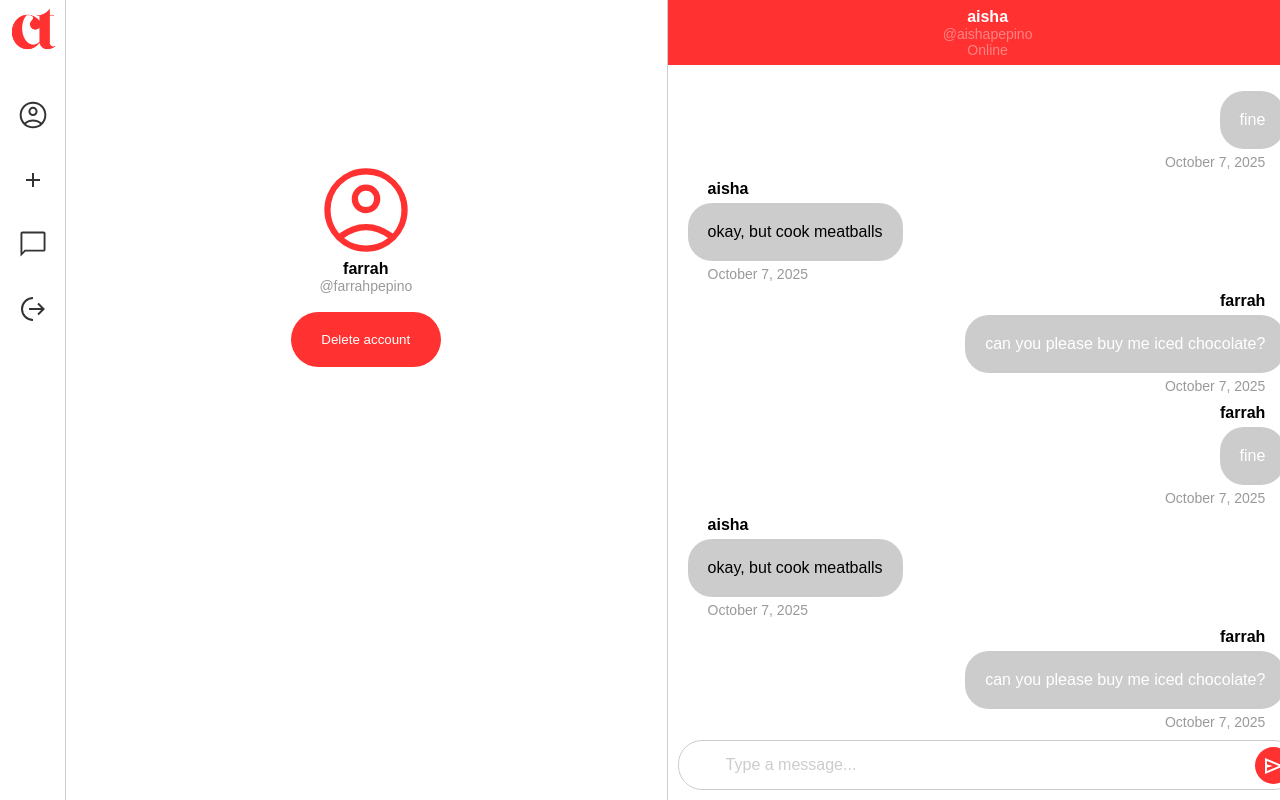
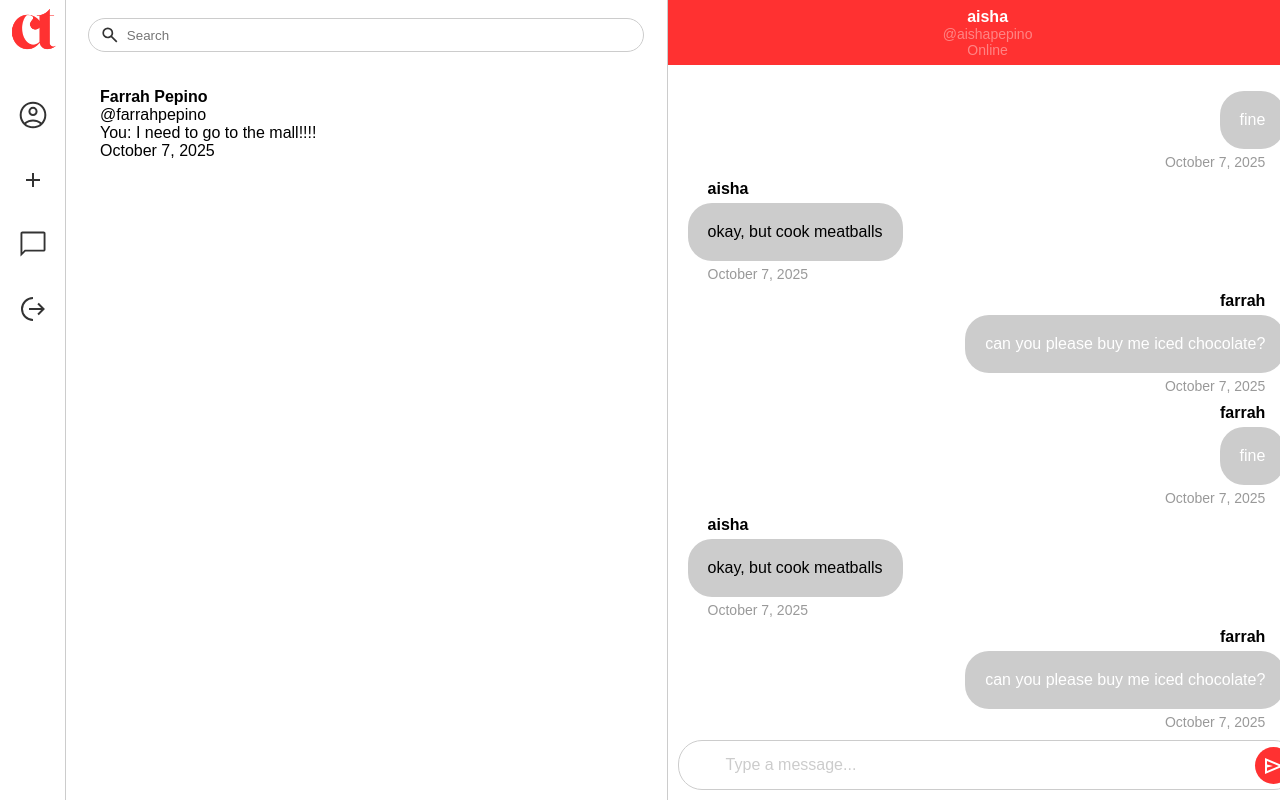
Before and after one commit to farrahpepino/chat-application, an Angular app in the folder client/: page / in a window 1280 px wide. Built offline with nearby package versions, Linux system fonts and the light colour scheme.

Commit message:
finished ui for auth, now i need the create new message and confirm deletion

```diff
--- a/client/src/Components/Auth/login/login.css
+++ b/client/src/Components/Auth/login/login.css
@@ -0,0 +1,33 @@
+.container{
+    background-color: white;
+    height: 100vh;
+    width: 100vw;
+    display: flex;
+    flex-direction: column;
+    justify-content: center;
+    align-items: center;
+}
+
+input{
+    width: 400px;
+    margin: 3px 10px;
+    padding: 15px;
+    border-radius: 24px;
+    border: 1px solid #CCCCCC;
+}
+
+button{
+    width: 430px;
+    padding: 15px;
+    margin: 3px 10px;
+    background-color: red;
+    color: white;
+}
+
+.logo{
+    width: 350px;
+}
+
+img{
+    margin-top: -150px;
+}
--- a/client/src/Components/Auth/login/login.html
+++ b/client/src/Components/Auth/login/login.html
@@ -1 +1,11 @@
-<p>login works!</p>
+<div class="container">
+    <img src="ct.png" alt="logo" class="logo">
+    <form action="" class="flex-col form">
+        <input type="email" placeholder="Email">
+        <input type="password" placeholder="Password">
+        <br>
+        <button type="submit">Register</button>
+    </form>
+    <br>
+    <div class="subtext">Already have an account? <strong>Sign in.</strong></div>
+</div>
--- a/client/src/Components/Auth/register/register.css
+++ b/client/src/Components/Auth/register/register.css
@@ -0,0 +1,33 @@
+.container{
+    background-color: white;
+    height: 100vh;
+    width: 100vw;
+    display: flex;
+    flex-direction: column;
+    justify-content: center;
+    align-items: center;
+}
+
+input{
+    width: 400px;
+    margin: 3px 10px;
+    padding: 15px;
+    border-radius: 24px;
+    border: 1px solid #CCCCCC;
+}
+
+button{
+    width: 430px;
+    padding: 15px;
+    margin: 3px 10px;
+    background-color: red;
+    color: white;
+}
+
+.logo{
+    width: 350px;
+}
+
+img{
+    margin-top: -150px;
+}
--- a/client/src/Components/Auth/register/register.html
+++ b/client/src/Components/Auth/register/register.html
@@ -1 +1,14 @@
-<p>register works!</p>
+<div class="container">
+    <img src="ct.png" alt="logo" class="logo">
+    <form action="" class="flex-col form">
+        <input type="text" placeholder="Name">
+        <input type="text" placeholder="Username">
+        <input type="email" placeholder="Email">
+        <input type="password" placeholder="Password">
+        <input type="password" placeholder="Confirm password">
+        <br>
+        <button type="submit">Register</button>
+    </form>
+    <br>
+    <div class="subtext">Already have an account? <strong>Sign in.</strong></div>
+</div>
--- a/client/src/app/app.css
+++ b/client/src/app/app.css
@@ -2,3 +2,26 @@
     position: fixed;
     left: 65px;
 }
+
+.create{
+    position: fixed;
+    top: 50%;
+    left: 50%;
+    transform: translate(-50%, -50%);
+    background-color: white;
+    width: 70rem;
+    height: 40rem;
+    border: 1px solid #333333;
+    border-radius: 24px;
+    padding: 20px;
+}
+
+.bg{
+    backdrop-filter: blur(1px);
+    position: fixed;
+    top: 0;
+    left: 0;
+    height: 100vh;
+    width: 100vw;
+    background-color: rgba(0, 0, 0, 0.2);
+}
--- a/client/src/app/app.html
+++ b/client/src/app/app.html
@@ -1,6 +1,14 @@
 <app-navbar />
 <div class="chat-container flex-row">
-    <!-- <app-chat-list /> -->
-    <app-profile />
+    <app-chat-list />
+    <!-- <app-profile /> -->
     <app-chat-room />
 </div>
+
+
+<!-- <div class="bg"></div>
+<div class="create">
+    Recepient
+    content
+    send
+</div> -->
--- a/client/src/app/app.ts
+++ b/client/src/app/app.ts
@@ -4,10 +4,12 @@ import { Navbar } from '../Components/navbar/navbar';
 import { ChatRoom } from '../Components/chat-room/chat-room';
 import { ChatList } from '../Components/chat-list/chat-list';
 import { Profile } from '../Components/profile/profile';
+import { Login } from '../Components/Auth/login/login';
+import { Register } from '../Components/Auth/register/register';
 
 @Component({
   selector: 'app-root',
-  imports: [RouterOutlet, Navbar, ChatList, ChatRoom, Profile],
+  imports: [RouterOutlet, Navbar, ChatList, ChatRoom, Profile, Login, Register],
   templateUrl: './app.html',
   styleUrl: './app.css'
 })
--- a/client/src/styles.css
+++ b/client/src/styles.css
@@ -52,3 +52,7 @@ button{
     border: none;
     border-radius: 28px;
 }
+
+.white{
+    color: white;
+}
```
